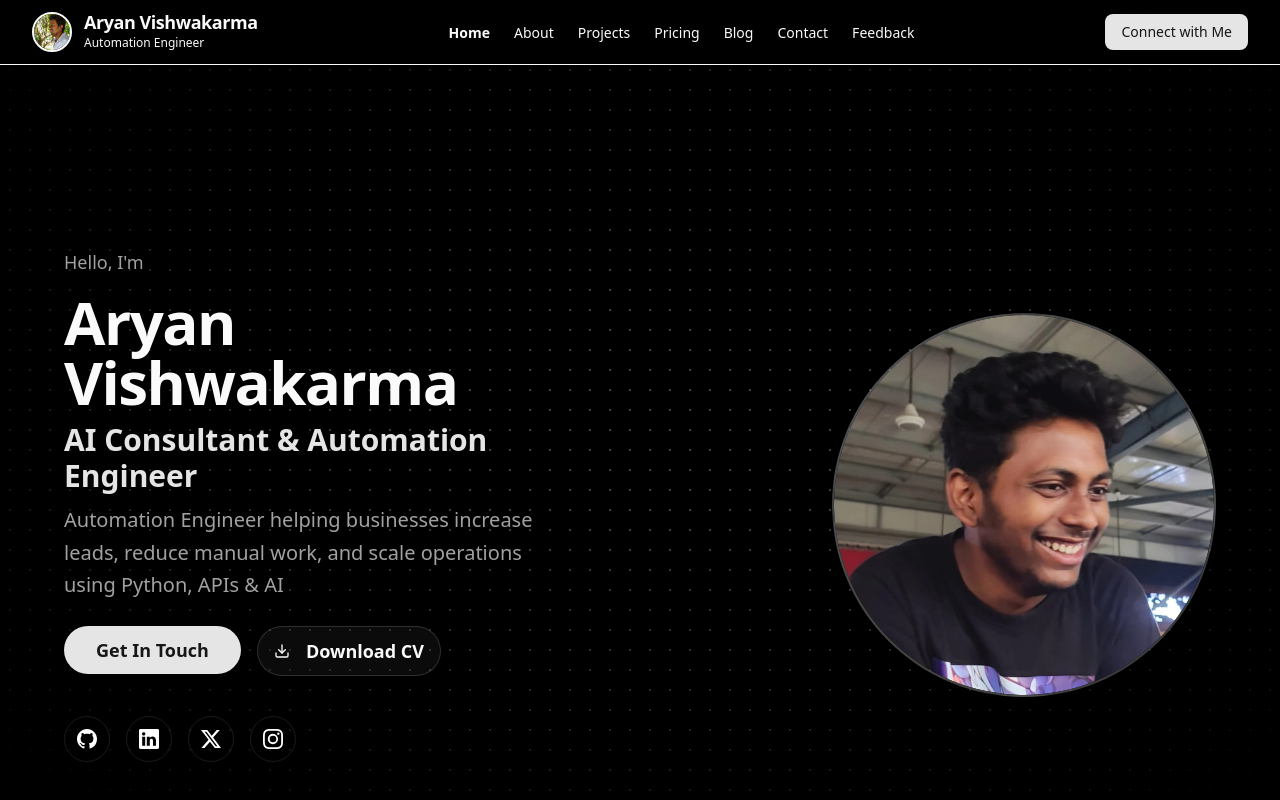
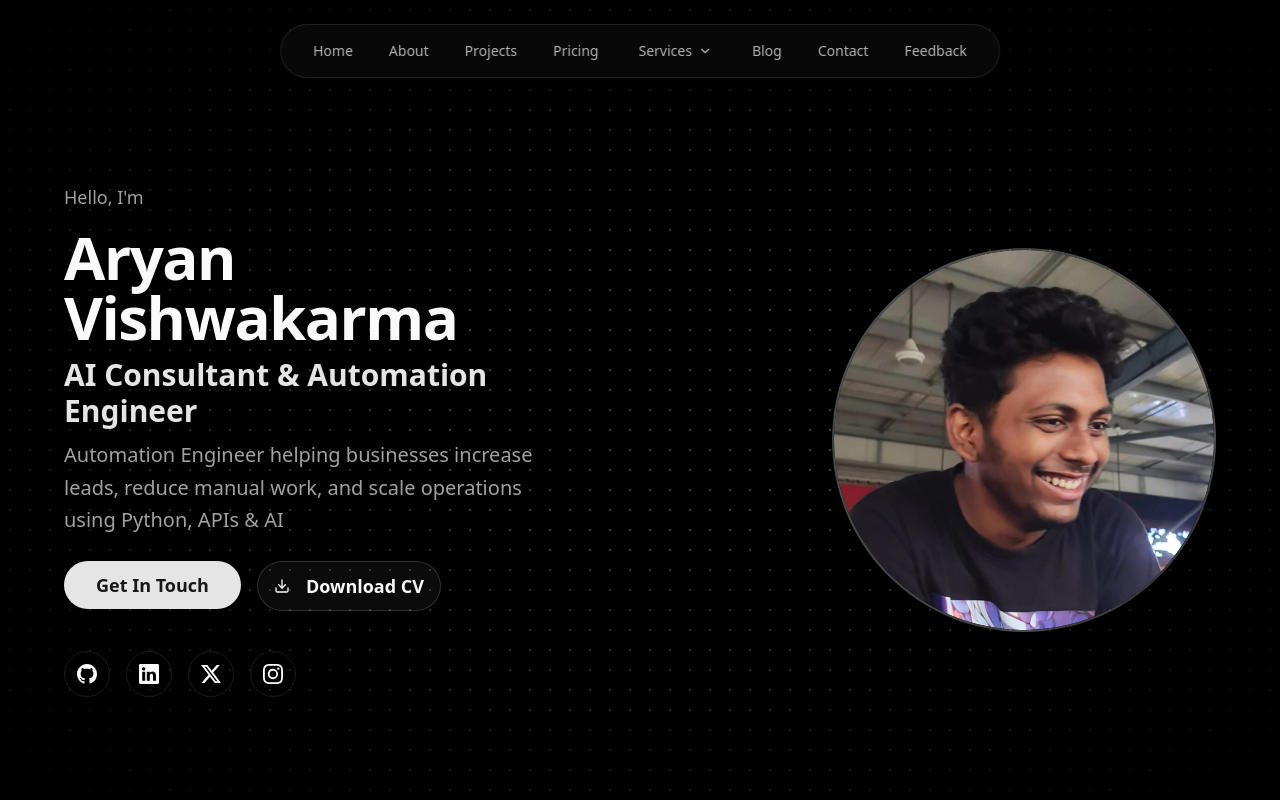
Before and after one commit to Aryan-202/next-portfolio, a Next.js app: page / in a window 1280 px wide. Shown: the top 800 px of the page. Built offline with nearby package versions, Linux system fonts and the light colour scheme.

Commit message:
feat: Implement a new Navbar component with nested navigation links and their type definitions.

```diff
--- a/components/layouts/header/constants.ts
+++ b/components/layouts/header/constants.ts
@@ -1,50 +1,61 @@
-export interface NavLink {
-  name: string;
-  href: string;
-  description: string;
-}
+import { NavLink } from "@/types/navlinks";
+import {
+  Smartphone,
+  Globe,
+  Bot,
+  Database,
+  LifeBuoy,
+  Code2
+} from "lucide-react";
 
-export const NAV_LINKS: readonly NavLink[] = [
+export const NAV_LINKS: NavLink[] = [
+  { name: "Home", href: "/" },
+  { name: "About", href: "/about" },
+  { name: "Projects", href: "/projects" },
+  { name: "Pricing", href: "/pricing" },
   {
-    name: 'Home',
-    href: '/',
-    description: 'Go to homepage'
+    name: "Services",
+    href: "/services",
+    sublinks: [
+      {
+        name: "Mobile app development",
+        href: "/services/mobile-app-development",
+        description: "Build high-performance native and cross-platform mobile applications.",
+        icon: Smartphone
       },
       {
-    name: 'About',
-    href: '#about',
-    description: 'Learn about me'
+        name: "Website development",
+        href: "/services/website-development",
+        description: "Responsive and modern websites tailored to your business needs.",
+        icon: Globe
       },
       {
-    name: 'Projects',
-    href: '#projects',
-    description: 'View my work'
+        name: "AI automation & consultant",
+        href: "/services/ai-automation",
+        description: "Leverage AI to automate your workflows and business processes.",
+        icon: Bot
       },
       {
-    name: 'Pricing',
-    href: '#pricing',
-    description: 'View pricing plans'
+        name: "Data handling",
+        href: "/services/data-handling",
+        description: "Secure and efficient data management and analysis solutions.",
+        icon: Database
       },
       {
-    name: 'Blog',
-    href: '/blog',
-    description: 'Read my articles'
+        name: "IT support",
+        href: "/services/it-support",
+        description: "Reliable IT support and maintenance for your infrastructure.",
+        icon: LifeBuoy
       },
       {
-    name: 'Contact',
-    href: '#contact',
-    description: 'Get in touch'
+        name: "Custom Software",
+        href: "/services/custom-software",
+        description: "Bespoke software solutions designed for your specific challenges.",
+        icon: Code2
+      }
+    ]
   },
-  {
-    name: 'Feedback',
-    href: '#feedback',
-    description: 'Share your thoughts'
-  },
-] as const;
-
-
-export const CTA_BUTTON = {
-  text: 'Connect with Me',
-  href: '/contact',
-  description: 'Get in touch for collaborations',
-} as const
+  { name: "Blog", href: "/blog" },
+  { name: "Contact", href: "/contact" },
+  { name: "Feedback", href: "/feedback" },
+];
--- a/components/layouts/header/index.tsx
+++ b/components/layouts/header/index.tsx
@@ -1,139 +1,60 @@
-'use client'
-import { useState, useEffect } from 'react'
-import { Menu, X, MessageSquare } from 'lucide-react'
-import Image from 'next/image'
-import Link from 'next/link'
-import { Button } from '@/components/ui/button'
-import { NavLinks } from './nav-links'
-import { PROFILE_INFO } from '@/data'
-import { CTA_BUTTON } from './constants'
-import styles from './navbar.module.css'
+"use client";
+
+import React from "react";
+import Link from "next/link";
+import { ChevronDown } from "lucide-react";
+import { NAV_LINKS } from "./constants";
+import { NavMenuItemLink } from "@/components/marketing/header-navigation/base-components/nav-menu-item";
 
 const Navbar = () => {
-  const [isMenuOpen, setIsMenuOpen] = useState(false)
-  const [mounted, setMounted] = useState(false)
+  return (
+    <div className="fixed top-6 left-1/2 -translate-x-1/2 z-50">
+      <header className="flex items-center justify-center rounded-full border border-white/10 bg-[#0c0c0c]/70 backdrop-blur-xl px-4 py-2 shadow-[0_8px_32px_rgba(0,0,0,0.5)]">
+        <nav className="flex items-center gap-1">
+          {NAV_LINKS.map((link) => {
+            if (link.sublinks) {
+              return (
+                <div key={link.name} className="relative group px-1">
+                  <button className="flex items-center gap-1.5 px-4 py-2 text-sm font-medium text-white/70 transition-all hover:text-white group-hover:text-white">
+                    {link.name}
+                    <ChevronDown className="size-3.5 transition-transform duration-300 group-hover:rotate-180" />
+                  </button>
 
-
-  useEffect(() => {
-    setMounted(true)
-  }, [])
-
-  const toggleMenu = () => {
-    setIsMenuOpen(!isMenuOpen)
-  }
-
-  const closeMenu = () => {
-    setIsMenuOpen(false)
-  }
-
-  if (!mounted) {
-    return (
-      <header className={styles.header}>
-        <div className={styles.container}>
-          <div className={styles.layout}>
-            {/* Placeholder content */}
-            <div className={styles.logoSection}>
-              <div className={styles.profileImage} />
-              <div className="space-y-1">
-                <div className="h-5 w-24 bg-muted rounded animate-pulse" />
-                <div className="h-3 w-16 bg-muted rounded animate-pulse" />
+                  {/* Dropdown Menu - Positioned centered below the pill */}
+                  <div className="absolute top-full left-1/2 -translate-x-1/2 pt-4 opacity-0 invisible group-hover:opacity-100 group-hover:visible transition-all duration-300 scale-95 group-hover:scale-100 origin-top">
+                    <div className="w-[600px] overflow-hidden rounded-[24px] border border-white/10 bg-[#0c0c0c] p-4 shadow-2xl">
+                      <div className="grid grid-cols-2 gap-2">
+                        {link.sublinks.map((sublink) => (
+                          <NavMenuItemLink
+                            key={sublink.name}
+                            href={sublink.href}
+                            title={sublink.name}
+                            subtitle={sublink.description}
+                            icon={sublink.icon}
+                            className="hover:bg-white/5 rounded-xl transition-colors !max-w-none"
+                          />
+                        ))}
                       </div>
                     </div>
                   </div>
                 </div>
-      </header>
-    )
+              );
             }
 
             return (
-    <header className={styles.header}>
-      <div className={styles.container}>
-        <div className={styles.layout}>
-          {/* Logo and Profile Section */}
-          <div className={styles.logoSection}>
-            <Link href="/" className={styles.logoLink} onClick={closeMenu}>
-              <div className={styles.profileImage}>
-                <Image
-                  src={PROFILE_INFO.profileImage}
-                  alt={`${PROFILE_INFO.name} - ${PROFILE_INFO.subtitle}`}
-                  fill
-                  className="object-cover"
-                  sizes="40px"
-                  priority
-                />
+              <Link
+                key={link.name}
+                href={link.href}
+                className="px-4 py-2 text-sm font-medium text-white/70 transition-all hover:text-white"
+              >
+                {link.name}
+              </Link>
+            );
+          })}
+        </nav>
+      </header>
     </div>
-              <div>
-                <h1 className={styles.name}>{PROFILE_INFO.name}</h1>
-                <p className={styles.title}>{PROFILE_INFO.subtitle}</p>
-              </div>
-            </Link>
-          </div>
+  );
+};
 
-          {/* Desktop Navigation */}
-          <NavLinks variant="desktop" />
-
-          {/* Right Side Actions */}
-          <div className={styles.actions}>
-            {/* Desktop CTA Button */}
-            <Button
-              asChild
-              className={styles.ctaButton}
-              title={CTA_BUTTON.description}
-            >
-              <Link href={CTA_BUTTON.href}>
-                {CTA_BUTTON.text}
-              </Link>
-            </Button>
-
-            {/* Mobile Menu Toggle */}
-            <Button
-              variant="ghost"
-              size="icon"
-              onClick={toggleMenu}
-              className={styles.mobileMenuButton}
-              aria-label={isMenuOpen ? 'Close menu' : 'Open menu'}
-              aria-expanded={isMenuOpen}
-              aria-controls="mobile-menu"
-            >
-              {isMenuOpen ? (
-                <X className="h-5 w-5" aria-hidden="true" />
-              ) : (
-                <Menu className="h-5 w-5" aria-hidden="true" />
-              )}
-              <span className={styles.visuallyHidden}>
-                {isMenuOpen ? 'Close menu' : 'Open menu'}
-              </span>
-            </Button>
-          </div>
-        </div>
-
-        {/* Mobile Menu */}
-        {isMenuOpen && (
-          <div
-            id="mobile-menu"
-            className={styles.mobileMenu}
-            role="menu"
-            aria-label="Mobile navigation"
-          >
-            <NavLinks variant="mobile" onLinkClick={closeMenu} />
-
-            {/* Mobile CTA Button */}
-            <Button
-              asChild
-              size="sm"
-              className={styles.mobileCtaButton}
-              title={CTA_BUTTON.description}
-            >
-              <Link href={CTA_BUTTON.href} onClick={closeMenu}>
-                <MessageSquare className="mr-2 h-4 w-4" />
-                {CTA_BUTTON.text}
-              </Link>
-            </Button>
-          </div>
-        )}
-      </div>
-    </header>
-  )
-}
-
-export default Navbar
+export default Navbar;
--- a/components/layouts/header/nav-links.tsx
+++ /dev/null
@@ -1,81 +0,0 @@
-// components/layouts/header/nav-links.tsx
-import React from "react";
-import Link from "next/link";
-import { usePathname } from "next/navigation";
-import { NAV_LINKS } from "./constants";
-import styles from "./navbar.module.css";
-
-interface NavLinksProps {
-  variant?: "desktop" | "mobile";
-  onLinkClick?: () => void;
-}
-
-export const NavLinks: React.FC<NavLinksProps> = ({
-  variant = "desktop",
-  onLinkClick,
-}) => {
-  const pathname = usePathname();
-
-  const isActive = (href: string) => {
-
-    if (href === "/") {
-      return pathname === href;
-    }
-
-    if (href.startsWith("#")) {
-      return pathname === "/" && href === window.location.hash;
-    }
-
-    return pathname === href;
-  };
-
-  const handleClick = (href: string) => {
-
-    if (href.startsWith("#") && pathname !== "/") {
-      window.location.href = `/${href}`;
-    }
-
-    if (onLinkClick) {
-      onLinkClick();
-    }
-  };
-
-  if (variant === "desktop") {
-    return (
-      <nav className={styles.nav}>
-        {NAV_LINKS.map((link) => (
-          <Link
-            key={link.name}
-            href={link.href}
-            className={`${styles.navLink} ${
-              isActive(link.href) ? styles.active : ""
-            }`}
-            title={link.description}
-            aria-current={isActive(link.href) ? "page" : undefined}
-            onClick={() => handleClick(link.href)}
-          >
-            {link.name}
-          </Link>
-        ))}
-      </nav>
-    );
-  }
-
-  // Mobile variant
-  return (
-    <div className={styles.mobileMenuContent}>
-      {NAV_LINKS.map((link) => (
-        <Link
-          key={link.name}
-          href={link.href}
-          className={styles.mobileNavLink}
-          onClick={() => handleClick(link.href)}
-          title={link.description}
-          aria-current={isActive(link.href) ? "page" : undefined}
-        >
-          {link.name}
-        </Link>
-      ))}
-    </div>
-  );
-};
--- a/components/layouts/header/navbar.module.css
+++ /dev/null
@@ -1,223 +0,0 @@
-
-/* Header Styles */
-.header {
-  position: sticky;
-  top: 0;
-  z-index: 50;
-  width: 100%;
-  border-bottom: 1px solid;
-  border-color: hsl(var(--border));
-  background-color: hsl(var(--background) / 0.95);
-  backdrop-filter: blur(8px);
-}
-
-.container {
-  margin-left: auto;
-  margin-right: auto;
-  padding-left: 1rem;
-  padding-right: 1rem;
-}
-
-@media (min-width: 640px) {
-  .container {
-    padding-left: 1.5rem;
-    padding-right: 1.5rem;
-  }
-}
-
-@media (min-width: 1024px) {
-  .container {
-    padding-left: 2rem;
-    padding-right: 2rem;
-  }
-}
-
-/* Layout */
-.layout {
-  display: flex;
-  height: 4rem;
-  align-items: center;
-  justify-content: space-between;
-}
-
-/* Logo Section */
-.logoSection {
-  display: flex;
-  align-items: center;
-  gap: 0.75rem;
-}
-
-.logoLink {
-  display: flex;
-  align-items: center;
-  gap: 0.75rem;
-  text-decoration: none;
-  color: inherit;
-}
-
-.logoLink:hover {
-  opacity: 0.9;
-}
-
-/* Profile Image */
-.profileImage {
-  position: relative;
-  height: 2.5rem;
-  width: 2.5rem;
-  overflow: hidden;
-  border-radius: 9999px;
-  border: 2px solid;
-  border-color: hsl(var(--primary) / 0.2);
-}
-
-/* Text Styles */
-.name {
-  font-size: 1.125rem;
-  font-weight: 700;
-  line-height: 1.2;
-  letter-spacing: -0.025em;
-}
-
-.title {
-  font-size: 0.75rem;
-  color: hsl(var(--muted-foreground));
-}
-
-/* Navigation */
-.nav {
-  display: none;
-  align-items: center;
-  gap: 1.5rem;
-}
-
-@media (min-width: 768px) {
-  .nav {
-    display: flex;
-  }
-}
-
-.navLink {
-  font-size: 0.875rem;
-  font-weight: 500;
-  color: hsl(var(--foreground) / 0.8);
-  transition: color 0.2s ease;
-  text-decoration: none;
-}
-
-.navLink:hover {
-  color: hsl(var(--foreground));
-}
-
-.navLink.active {
-  color: hsl(var(--foreground));
-  font-weight: 600;
-}
-
-/* Actions */
-.actions {
-  display: flex;
-  align-items: center;
-  gap: 0.75rem;
-}
-
-/* CTA Button */
-.ctaButton {
-  display: none;
-}
-
-@media (min-width: 768px) {
-  .ctaButton {
-    display: inline-flex;
-  }
-}
-
-.ctaButton:hover {
-  transform: translateY(-1px);
-  box-shadow: 0 4px 12px rgba(0, 0, 0, 0.1);
-}
-
-.ctaButton:active {
-  transform: translateY(0);
-}
-
-/* Mobile CTA Button */
-.mobileCtaButton {
-  display: none;
-  width: 100%;
-  margin-top: 0.5rem;
-}
-
-@media (min-width: 768px) {
-  .mobileCtaButton {
-    display: none;
-  }
-}
-
-/* Mobile Menu Toggle */
-.mobileMenuButton {
-  display: flex;
-  border-radius: 9999px;
-  padding: 0.5rem;
-}
-
-@media (min-width: 768px) {
-  .mobileMenuButton {
-    display: none;
-  }
-}
-
-.mobileMenuButton:hover {
-  background-color: hsl(var(--accent));
-}
-
-/* Mobile Menu */
-.mobileMenu {
-  display: block;
-  border-top: 1px solid;
-  border-color: hsl(var(--border));
-  padding-top: 1rem;
-  padding-bottom: 1rem;
-}
-
-@media (min-width: 768px) {
-  .mobileMenu {
-    display: none;
-  }
-}
-
-.mobileMenuContent {
-  display: flex;
-  flex-direction: column;
-  gap: 0.75rem;
-}
-
-.mobileNavLink {
-  padding-left: 0.5rem;
-  padding-right: 0.5rem;
-  padding-top: 0.375rem;
-  padding-bottom: 0.375rem;
-  font-size: 0.875rem;
-  font-weight: 500;
-  border-radius: 0.375rem;
-  text-decoration: none;
-  color: inherit;
-  transition: background-color 0.2s ease;
-}
-
-.mobileNavLink:hover {
-  background-color: hsl(var(--accent));
-  color: hsl(var(--accent-foreground));
-}
-
-/* Accessibility */
-.visuallyHidden {
-  position: absolute;
-  width: 1px;
-  height: 1px;
-  padding: 0;
-  margin: -1px;
-  overflow: hidden;
-  clip: rect(0, 0, 0, 0);
-  white-space: nowrap;
-  border: 0;
-}
```
Also changed, not shown: types/navlinks.d.ts (+7 -0 lines). Lines whose indentation alone changed are shown as unchanged.
